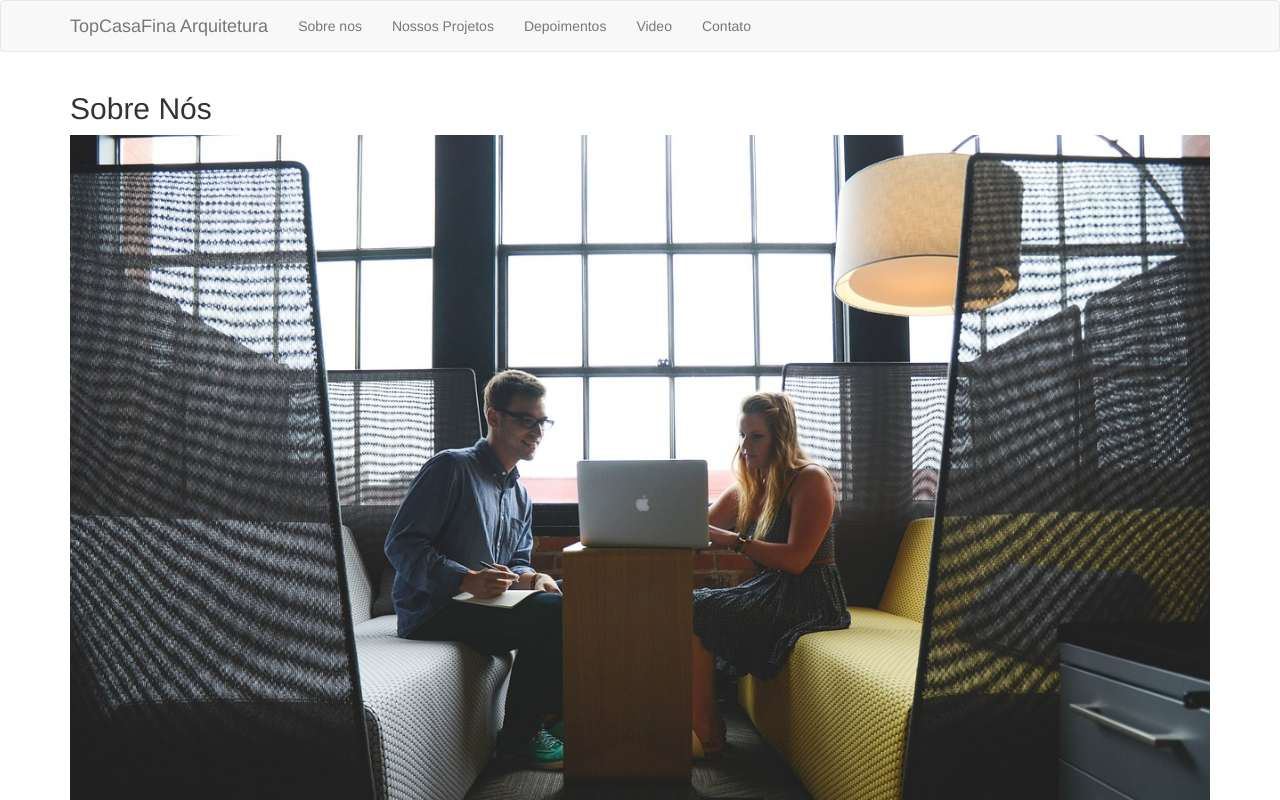
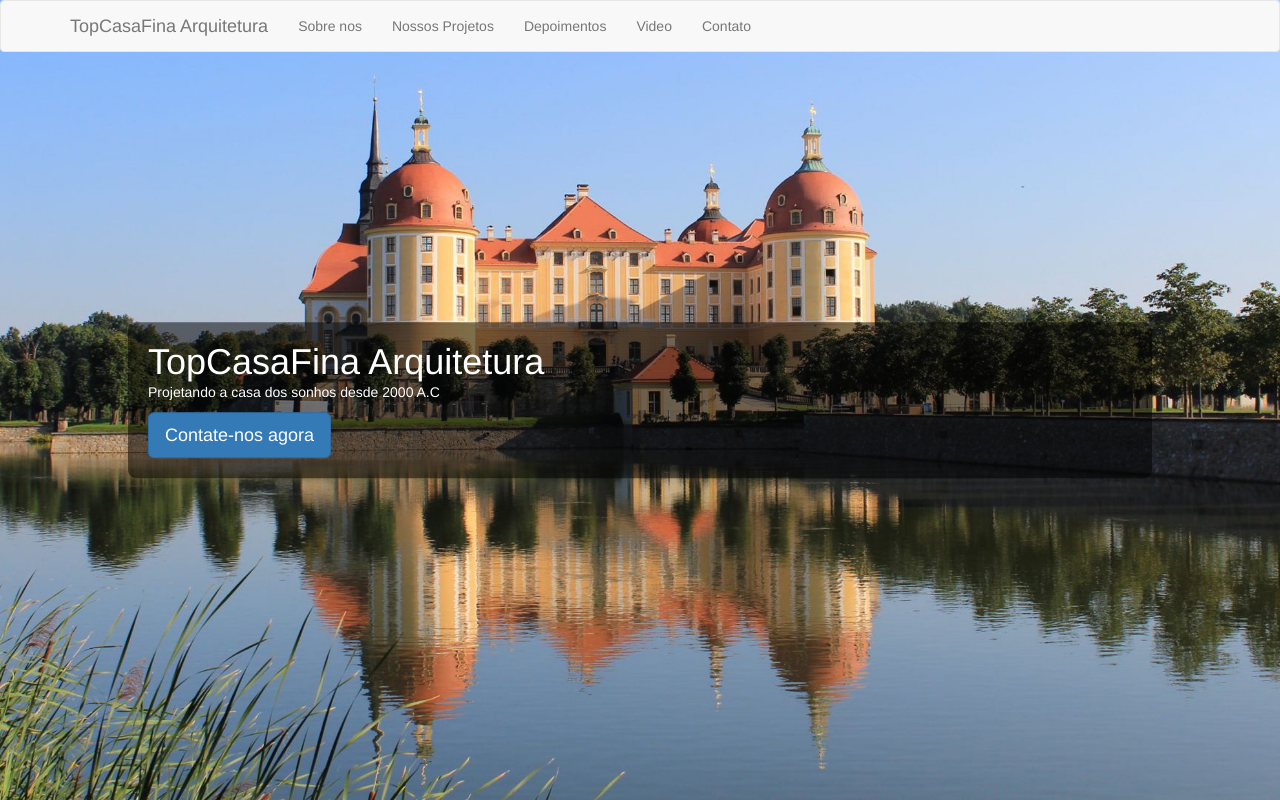
Before and after one commit to JulioTavaresDE/TopCasaFinaArquitetura, a plain HTML site: page index.html in a window 1280 px wide. Shown: the top 800 px of the page. Drawn offline with Linux system fonts and the light colour scheme.

Commit message:
Estilizando o Banner

```diff
--- a/index.html
+++ b/index.html
@@ -33,7 +33,16 @@
                 </div>
         </div>
         </nav>
+
+        <div class="topCasaFinaBanner">
+            <h1>TopCasaFina Arquitetura</h1>
+            <p>Projetando a casa dos sonhos desde 2000 A.C</p>
+            <button class="btn btn-primary btn-lg">Contate-nos agora</button>
+        </div>
+
     </header>
+
+
     <section id="sobreNos" class="container">
         <h2>Sobre Nós</h2>
         <img class="img-responsive" src="img/empresa.jpg">
--- a/stilos.css
+++ b/stilos.css
@@ -1,6 +1,36 @@
 #paineis-sobre {
     margin-top:20px;
 }
+
+html,body{
+    height: 100%;
+}
+
+header {
+    background-image: url(img/castelo.jpg);
+    background-size: cover;
+    background-position: top center;
+    height: 100%;
+}
+
+header h1 {
+    margin-top: 0;
+    margin-bottom: 0;
+}
+
+.topCasaFinaBanner {
+    color: #FFF;
+    background-color: rgba(0,0,0,0.5);
+    padding: 20px;
+    width: 80%;
+    border-radius: 8px;
+    position: absolute;
+    top: 50%;
+    left: 50%;
+    transform: translate(-50%,-50%);
+}
+
+
 
 .titulo-depoimentos {
     background-color: #0275D8;
```
